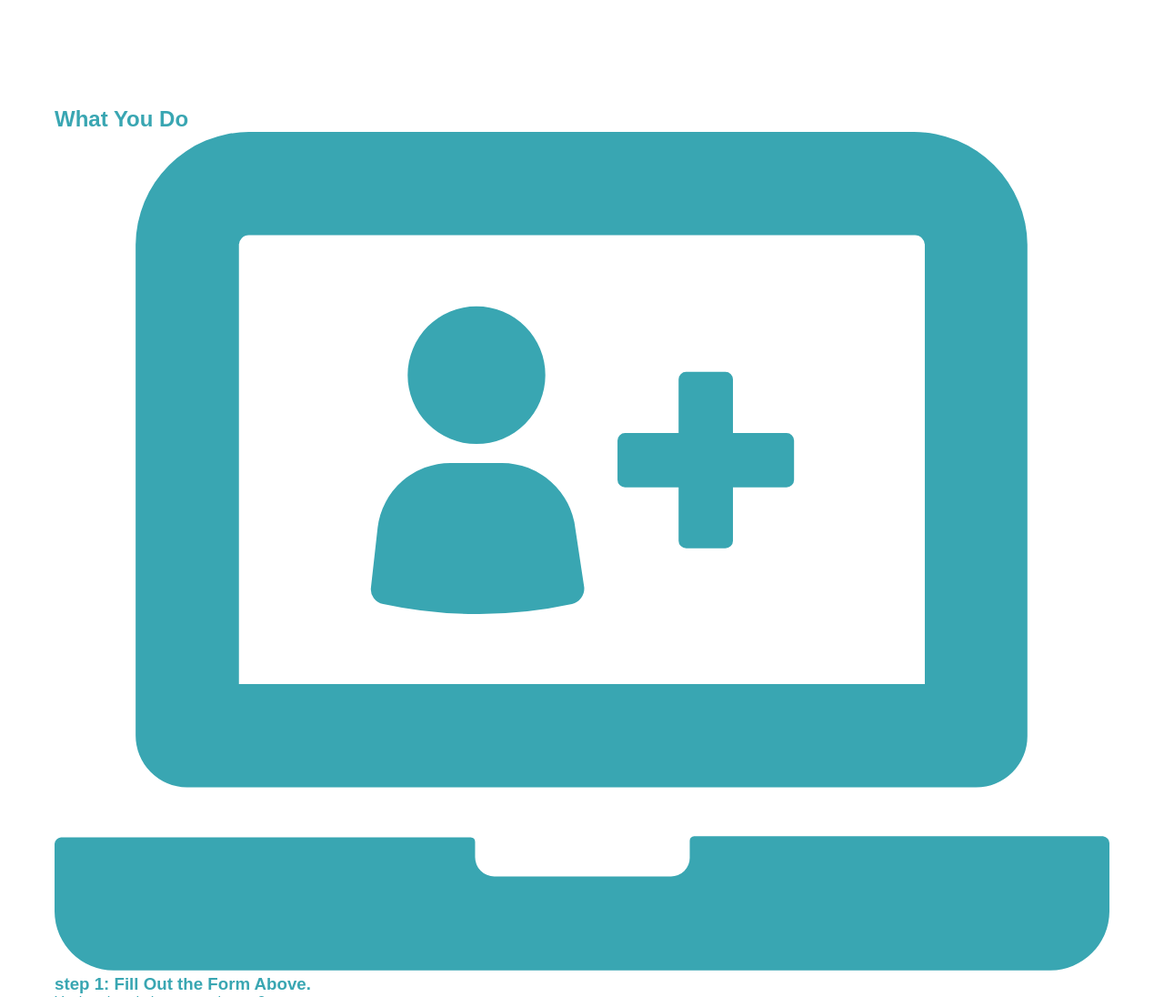
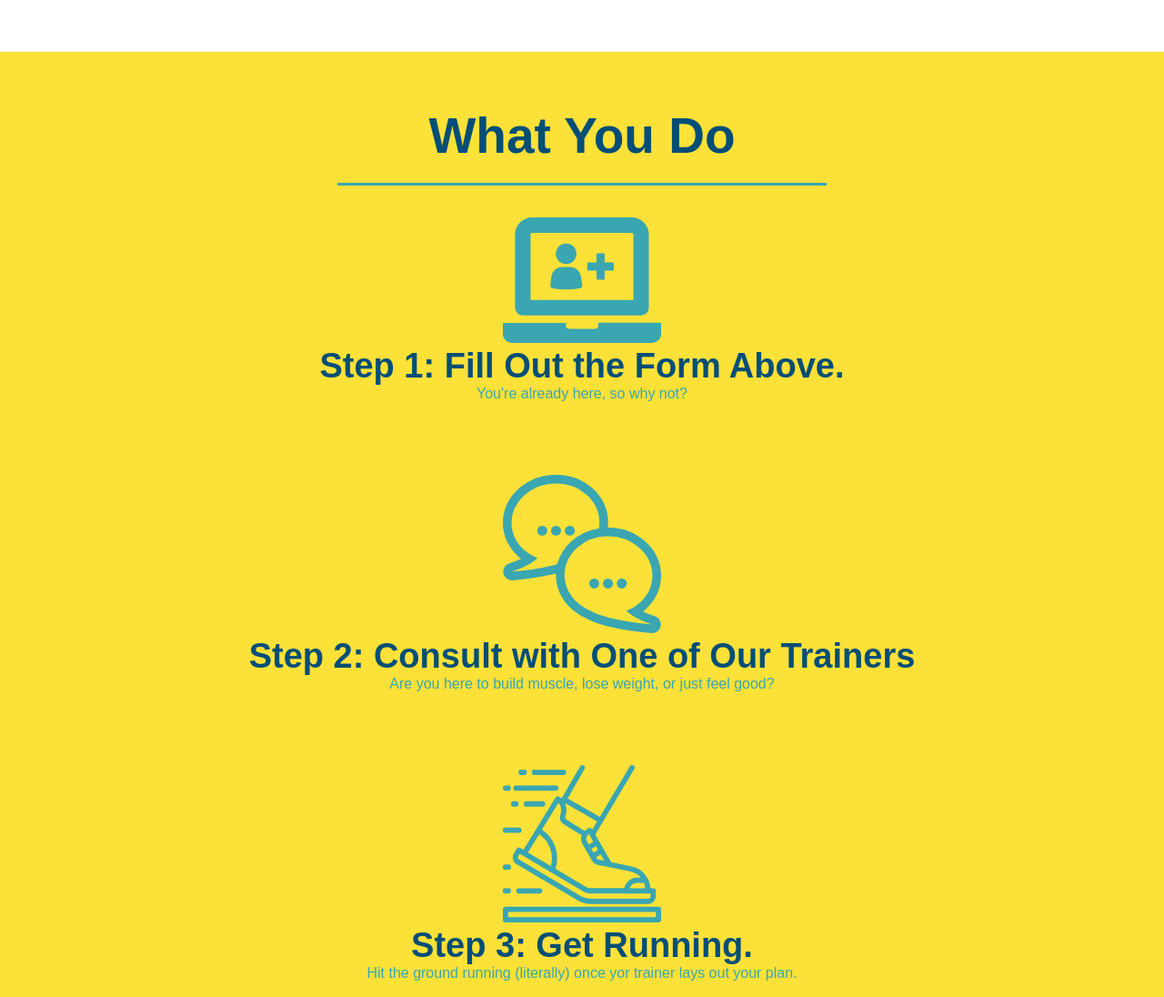
Before and after one commit to morgan-coder365/Run-Buddy, a plain HTML site: page index.html in a window 1280 px wide. Shown: the part 1003-2099 px from the top of the page at 91% size. Drawn offline with Linux system fonts and the light colour scheme.

Commit message:
style what you do

```diff
--- a/assets/css/style.css
+++ b/assets/css/style.css
@@ -126,22 +126,49 @@ section{
     text-align:center;
 }
 
-.intro h2{
-    /* add this alongside your other declarations */
-    display: inline-block;
-    font-size: 55px;
-    color: #024e76;
-    margin-bottom: 35px;
-    padding: 0 100px 20px 100px;
-    border-bottom: 3px solid;
-    border-color: #fce138
-}
 
 .intro p {
       /* add this alongside your other declarations */
+    display: inline-block;
     margin: 0 auto;
     line-height: 1.7;
     color: #39a6b2;
     width: 80%;
     font-size: 20px;
   }
+
+  .steps {
+    text-align: center;
+    background: #fce138;
+  }
+
+  .section-title {
+    font-size: 55px;
+    color: #024e76;
+    margin-bottom: 35px;
+    padding: 0 100px 20px 100px;
+    display: inline-block;
+    border-bottom: 3px solid;
+  }
+
+  .primary-border {
+    border-color: #fce138;
+  }
+
+  .secondary-border {
+    border-color: #39a6b2;
+  }
+  .steps div{
+      margin-bottom: 80px;
+  }
+  .steps img{
+      width: 15%;
+      margin: 10px o;
+  }
+  .steps h3 {
+      color: #024e76;
+      font-size: 23px;
+  }
+  .steps span {
+    font-size: 38px;
+  }
--- a/index.html
+++ b/index.html
@@ -67,37 +67,37 @@
         <!--"End Hero"-->
         <!-- "What we do" section -->
         <section id="what-we-do" class="intro">
-            <h2>What we do</h2>
+            <h2 class="section-title primary-border">What we do</h2>
             <p>
                 butcher selfies chambray shabby chic gentrify readymade yr Echo park xoxo Tumblr normcore Banksy direct trade Blue Bottle chillwave you probably haven't heard of them single-origin coffee Vice fanny pack fixie Odd Future Austin fingerstache pickled twee synth Wes Anderson Thundercats viral bitters flannel meggings narwhal Marfa Schlitz sustainable Intelligentsia umami deep v craft
             </p>
         </section>
 
         <!--"What You Do" section-->
-        <section id="what-you-do">
-            <h2>What You Do</h2>
+        <section id="what-you-do" class="steps">
+            <h2 class="section-title secondary-border">What You Do</h2>
 
             <div>
                 <img src="./assets/images/step-1.svg" alt="" />
-                <h3>step 1: Fill Out the Form Above.</h3>
+                <h3><span>Step 1: Fill Out the Form Above.</span></h3>
                 <p>You're already here, so why not?</p>
             </div>
 
             <div>
                 <img src="./assets/images/step-2.svg" alt="" />
-                <h3>Step 2: Consult with One of Our Trainers</h3>
+                <h3><span>Step 2: Consult with One of Our Trainers</span></h3>
                 <p>Are you here to build muscle, lose weight, or just feel good?</p>
             </div>
 
             <div>
                 <img src="./assets/images/step-3.svg" alt="" />
-                <h3>Step 3: Get Running.</h3>
+                <h3><span>Step 3: Get Running.</span></h3>
                 <p>Hit the ground running (literally) once yor trainer lays out your plan.</p>
             </div>
 
             <div>
                 <img src="./assets/images/step-4.svg" alt="" />
-                <h3>Step 4: See Results.</h3>
+                <h3><span>Step 4: See Results.</span></h3>
                 <p>Bi-weekly checkins with your trainer will keep you focused</p>
             </div>
         </section>
```
